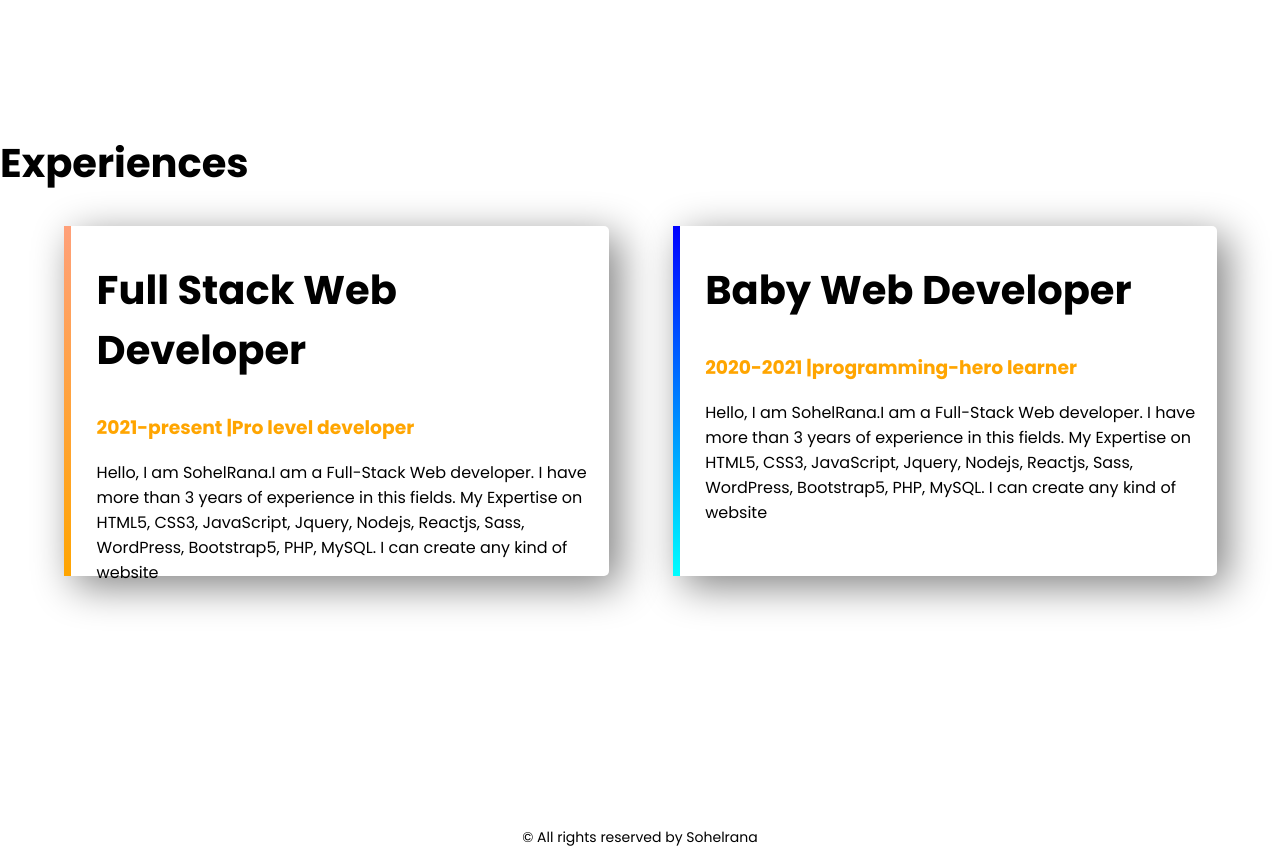
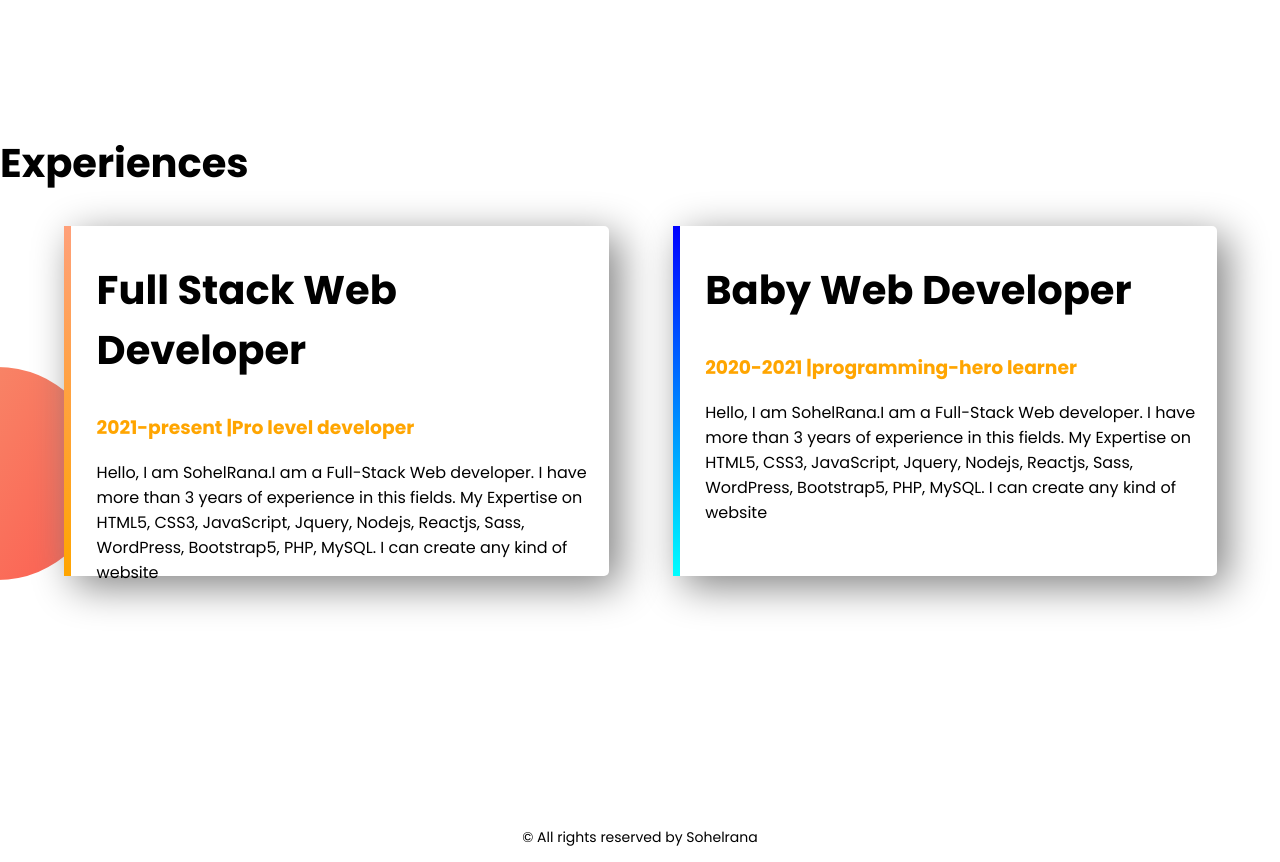
Before and after one commit to SohelTanbir/web-portfolio-project, a plain HTML site: page index.html in a window 1280 px wide. Shown: the part 1260-2122 px from the top of the page. Drawn offline with Linux system fonts and the light colour scheme.

Commit message:
some important updates

```diff
--- a/style.css
+++ b/style.css
@@ -41,10 +41,17 @@ section{
     background-repeat: no-repeat;
     background-position:right;
 }
+.experience{
+    background-image: url("images/exp-bg.png");
+    background-repeat: no-repeat;
+    background-position:left;
+
+}
 .single-experience{
     box-shadow:10px 10px 40px gray;
     border-radius:5px;
     height:70%;
+    background-color:white;
 }
 #full-stack{
     border-left:7px solid;
```
